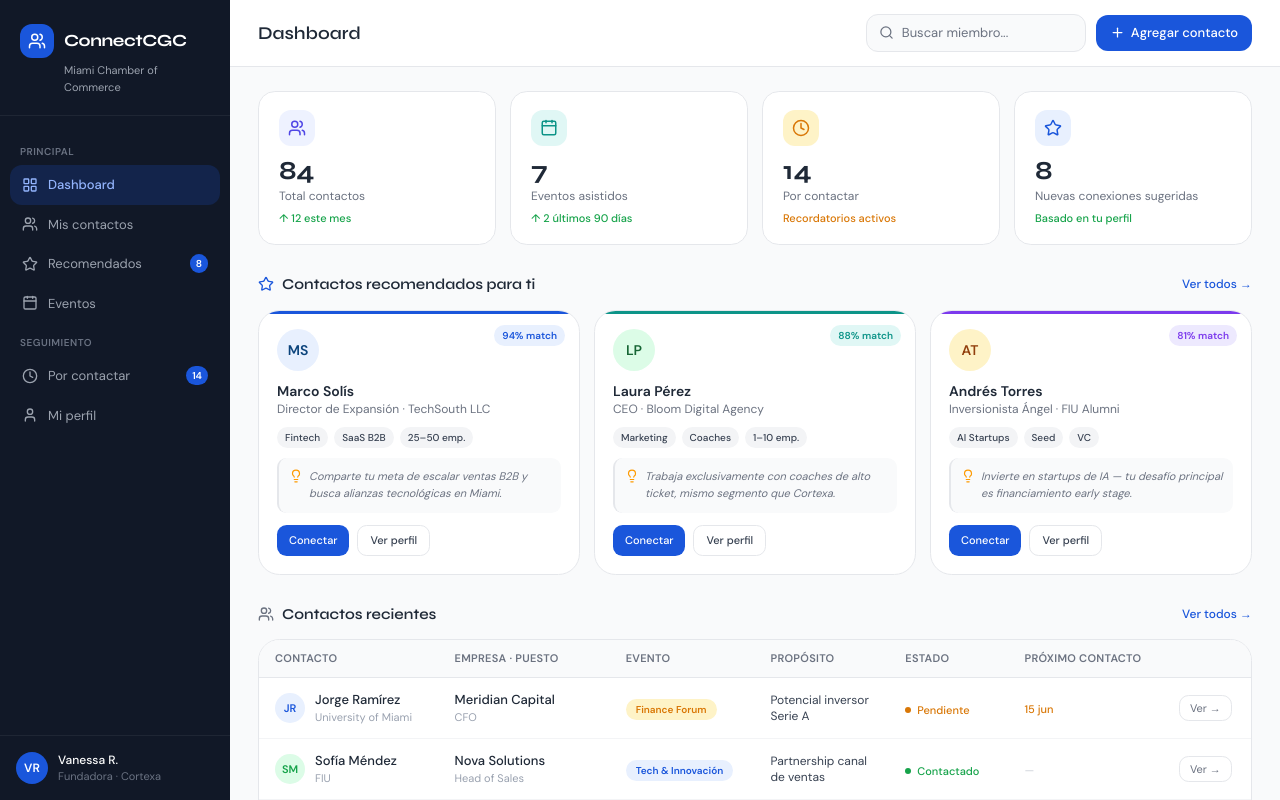
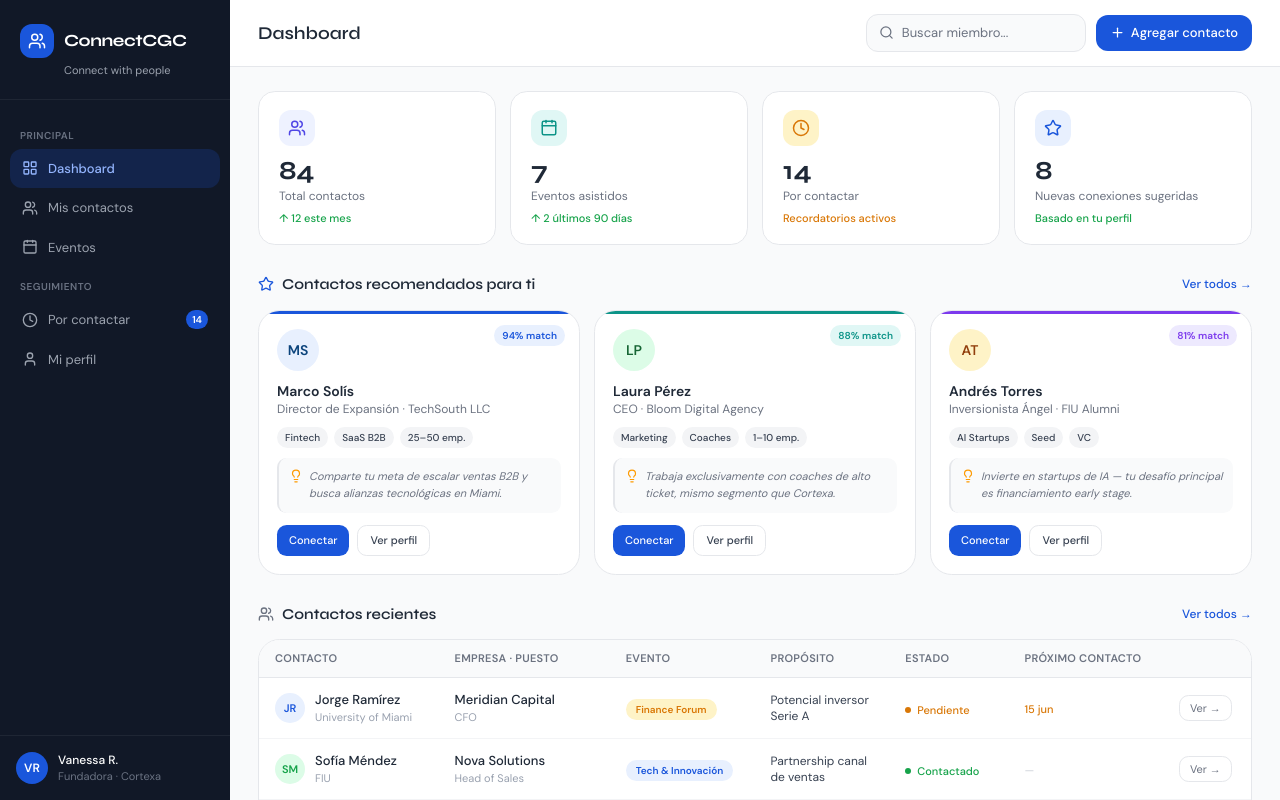
Before and after one commit to Marcelotc8/chamber, a Next.js app: page / in a window 1280 px wide. Built offline with nearby package versions, Linux system fonts and the light colour scheme.

Commit message:
feat: update metadata description and sidebar content
Updated metadata description and removed "recommended" link from sidebar.

```diff
--- a/app/layout.tsx
+++ b/app/layout.tsx
@@ -17,7 +17,7 @@ const syne = Syne({
 export const metadata: Metadata = {
   title: 'Connect',
   description:
-    'Gestiona tus contactos, eventos y conexiones recomendadas por IA del Miami Chamber of Commerce.',
+    'Gestiona tus contactos, eventos y conexiones .',
   generator: 'v0.app',
   icons: {
     icon: [
--- a/components/connect/sidebar.tsx
+++ b/components/connect/sidebar.tsx
@@ -23,7 +23,7 @@ interface NavLink {
 const PRINCIPAL: NavLink[] = [
   { page: "dashboard", label: "Dashboard", icon: LayoutGrid },
   { page: "contacts", label: "Mis contactos", icon: Users },
-  { page: "recommended", label: "Recomendados", icon: Star, badge: 8 },
+
   { page: "events", label: "Eventos", icon: Calendar },
 ]
 
@@ -78,7 +78,7 @@ export function Sidebar() {
           </span>
         </div>
         <div className="pl-11 text-[11px] text-sidebar-foreground">
-          Miami Chamber of Commerce
+          Connect with people
         </div>
       </div>
 
```
